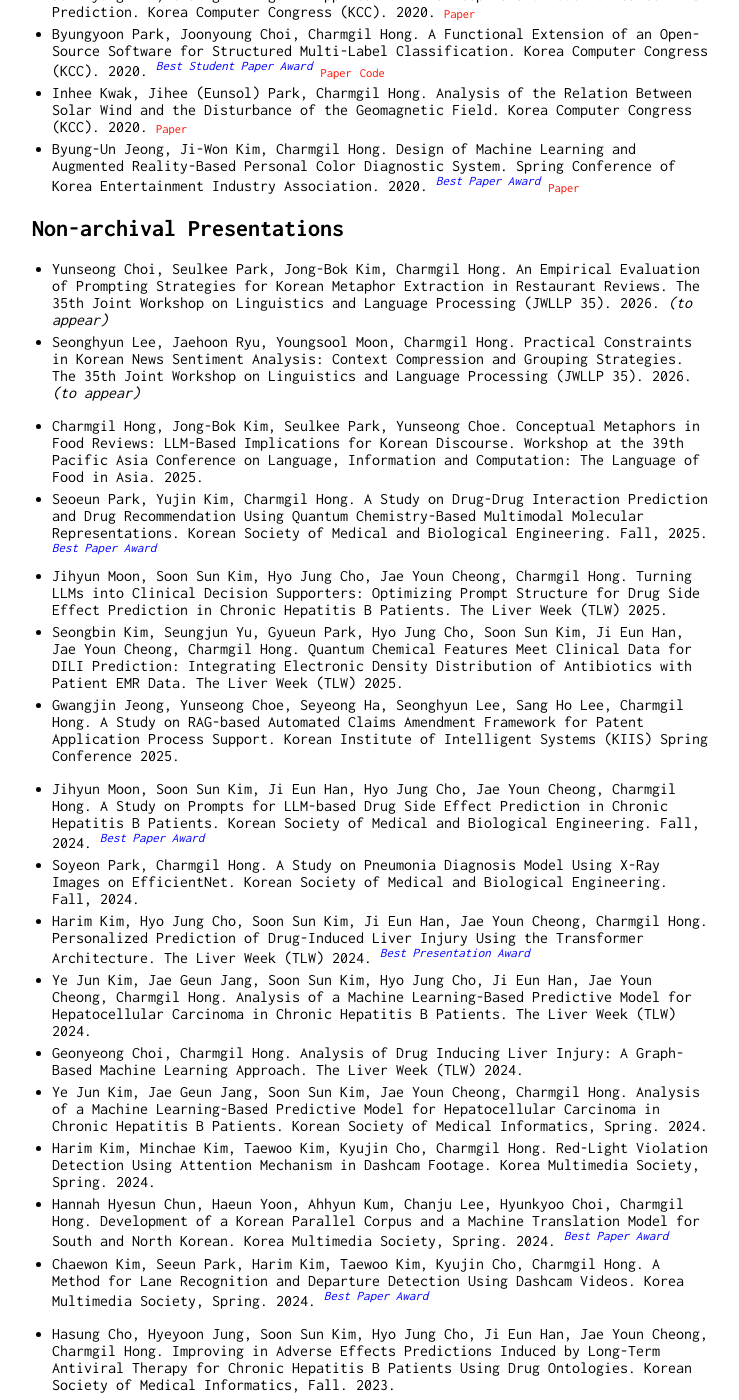
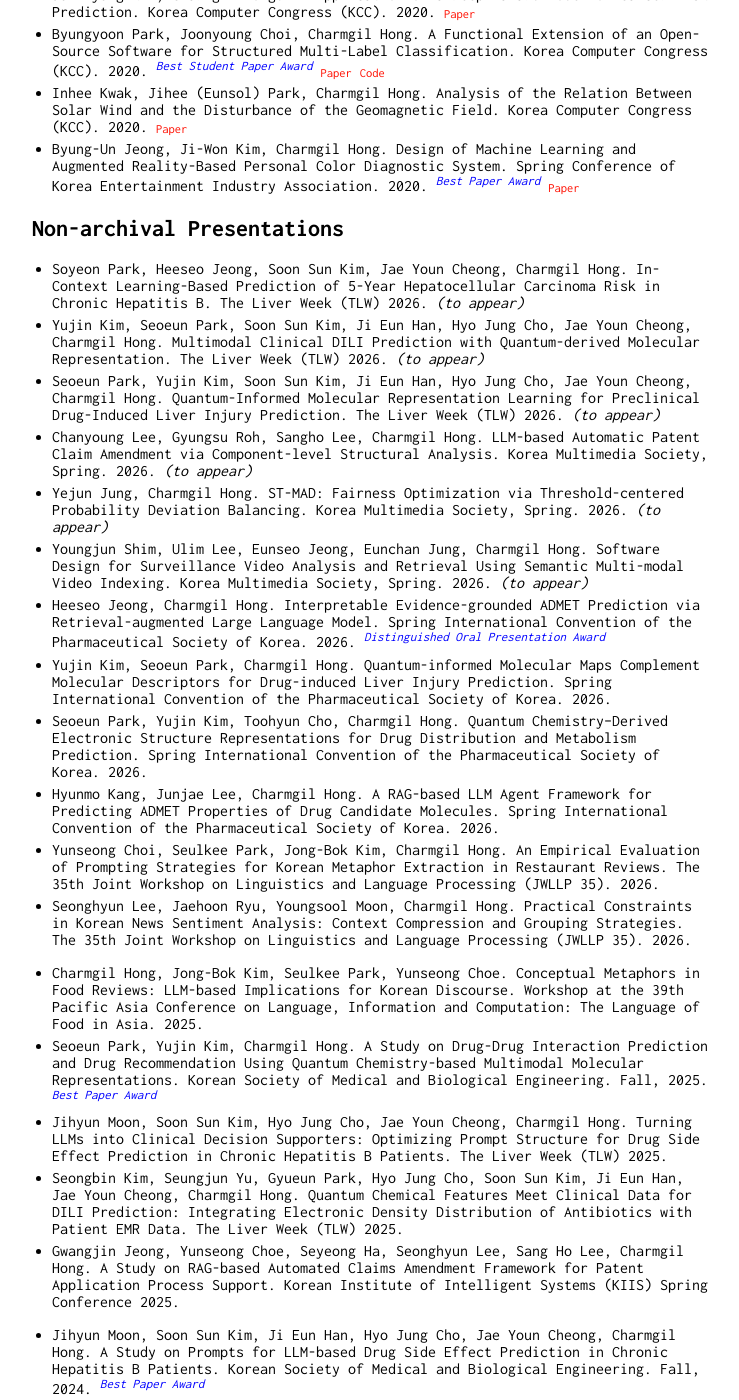
Before and after one commit to charmgil/charmgil.github.io, a Jekyll site: the page built from index.md, in a window 1280 px wide and 1400 px high, scrolled down 5082 px. Shown: the whole window, without its empty margins (258-997 px from the left). Built offline with Jekyll 4.4.1, drawn with Linux system fonts in a browser that asks for light colours; some of the changed text lies outside the part shown.

Commit message:
modified:   index.md

```diff
--- a/index.md
+++ b/index.md
@@ -43,7 +43,7 @@ I am also interested in: (4) AI/ICT for Korean unification studies and data-driv
 * Soyeon Park, Doohee Chung, Charmgil Hong. Multimodal Forecasting for Commodity Prices Using Spectrogram-Based and Time Series Representations. Association for the Advancement of Artificial Intelligence 2026 Summer Symposium (AAAI-SS). 2026. *(to appear)*
 * Yujin Kim, Chongmyung Kwon, Seoeun Park, Charmgil Hong. Multimodal Drug Recommendation with Quantum Chemical Molecular Representations. International Conference on Database Systems for Advanced Applications (DASFAA). 2026. *(to appear)*
 * Eunchan Jung, Eunseo Jeong, Ulim Lee, Youngjun Shim, Charmgil Hong. Content-Grounded Semantic Identifier Construction for Surveillance Video Indexing. The 12th International Workshop on Big Data Management and Service (BDMS) at DASFAA. 2026. *(to appear)*
-* Charmgil Hong, Doohee Chung, Jongyeong Kim, Heewon Jung. Quantum Deepflow: A Quantum-Integrated Forecasting Platform for Strategic Decisions in Raw Material Procurement. ACM International Conference on Information and Knowledge Management (CIKM). 2025. <span class="res">[Paper](https://dl.acm.org/doi/10.1145/3746252.3761495){:target="_blank"}</span> <span class="res">[Poster](files/arx/poster_20251111_CIKM2025_QDF.pdf){:target="_blank"}</span> <span class="res">[Video 1](https://youtu.be/iSfzQc5nYfY){:target="_blank"}</span> <span class="res">[Video 2](https://youtu.be/FRxanLSjovc){:target="_blank"}</span>
+* Charmgil Hong, Doohee Chung, Jongyeong Kim, Heewon Jung. Quantum Deepflow: A Quantum-Integrated Forecasting Platform for Strategic Decisions in Raw Material Procurement. ACM International Conference on Information and Knowledge Management (CIKM) Poster and Demo Session. 2025. <span class="res">[Paper](https://dl.acm.org/doi/10.1145/3746252.3761495){:target="_blank"}</span> <span class="res">[Poster](files/arx/poster_20251111_CIKM2025_QDF.pdf){:target="_blank"}</span> <span class="res">[Video 1](https://youtu.be/iSfzQc5nYfY){:target="_blank"}</span> <span class="res">[Video 2](https://youtu.be/FRxanLSjovc){:target="_blank"}</span>
 * Chongmyung Kwon, Yujin Kim, Seoeun Park, Yunji Lee, Charmgil Hong. MMM: Quantum-Chemical Molecular Representation Learning for Combinatorial Drug Recommendation. International Workshop on Predictive Intelligence In Medicine at MICCAI (PRIME-MICCAI). 2025. <span class="res">[Paper](https://link.springer.com/chapter/10.1007/978-3-032-07904-6_21){:target="_blank"}</span> <span class="res">[Slides](files/arx/slides_PRIME2025_MMM.pdf){:target="_blank"}</span> <span class="res">[Code](https://github.com/nth221/MMM){:target="_blank"}</span>
 * Soyeon Park, Heeseo Jeong, Soon Sun Kim, Jae Youn Cheong, Charmgil Hong. Transformer-Based Risk Estimation of HCC in Patients with Chronic Hepatitis B. International Workshop on Predictive Intelligence In Medicine at MICCAI (PRIME-MICCAI). 2025. <span class="res">[Paper](https://link.springer.com/chapter/10.1007/978-3-032-07904-6_20){:target="_blank"}</span>
 * Harim Kim, Yuhan Wang, Minkyu Ahn, Heeyoul Choi, Yuyin Zhou, Charmgil Hong. Harnessing EHRs for Diffusion-based Anomaly Detection on Chest X-rays. International Conference on Medical Image Computing and Computer Assisted Intervention (MICCAI). 2025. <span class="res">[Paper](https://link.springer.com/chapter/10.1007/978-3-032-04947-6_23){:target="_blank"}</span> <span class="res">[Code](https://github.com/nth221/Diff3M){:target="_blank"}</span>
@@ -130,12 +130,22 @@ I am also interested in: (4) AI/ICT for Korean unification studies and data-driv
 
 
 ## Non-archival Presentations <!--Workshops/Symposiums-->
-* Yunseong Choi, Seulkee Park, Jong-Bok Kim, Charmgil Hong. An Empirical Evaluation of Prompting Strategies for Korean Metaphor Extraction in Restaurant Reviews. The 35th Joint Workshop on Linguistics and Language Processing (JWLLP 35). 2026. *(to appear)*
-* Seonghyun Lee, Jaehoon Ryu, Youngsool Moon, Charmgil Hong. Practical Constraints in Korean News Sentiment Analysis: Context Compression and Grouping Strategies. The 35th Joint Workshop on Linguistics and Language Processing (JWLLP 35). 2026. *(to appear)*
+* Soyeon Park, Heeseo Jeong, Soon Sun Kim, Jae Youn Cheong, Charmgil Hong. In-Context Learning-Based Prediction of 5-Year Hepatocellular Carcinoma Risk in Chronic Hepatitis B. The Liver Week (TLW) 2026. *(to appear)*
+* Yujin Kim, Seoeun Park, Soon Sun Kim, Ji Eun Han, Hyo Jung Cho, Jae Youn Cheong, Charmgil Hong. Multimodal Clinical DILI Prediction with Quantum-derived Molecular Representation. The Liver Week (TLW) 2026. *(to appear)*
+* Seoeun Park, Yujin Kim, Soon Sun Kim, Ji Eun Han, Hyo Jung Cho, Jae Youn Cheong, Charmgil Hong. Quantum-Informed Molecular Representation Learning for Preclinical Drug-Induced Liver Injury Prediction. The Liver Week (TLW) 2026. *(to appear)*
+* Chanyoung Lee, Gyungsu Roh, Sangho Lee, Charmgil Hong. LLM-based Automatic Patent Claim Amendment via Component-level Structural Analysis. Korea Multimedia Society, Spring. 2026. *(to appear)*
+* Yejun Jung, Charmgil Hong. ST-MAD: Fairness Optimization via Threshold-centered Probability Deviation Balancing. Korea Multimedia Society, Spring. 2026. *(to appear)*
+* Youngjun Shim, Ulim Lee, Eunseo Jeong, Eunchan Jung, Charmgil Hong. Software Design for Surveillance Video Analysis and Retrieval Using Semantic Multi-modal Video Indexing. Korea Multimedia Society, Spring. 2026. *(to appear)*
+* Heeseo Jeong, Charmgil Hong. Interpretable Evidence-grounded ADMET Prediction via Retrieval-augmented Large Language Model. Spring International Convention of the Pharmaceutical Society of Korea. 2026. <span class="award">*Distinguished Oral Presentation Award*</span>
+* Yujin Kim, Seoeun Park, Charmgil Hong. Quantum-informed Molecular Maps Complement Molecular Descriptors for Drug-induced Liver Injury Prediction. Spring International Convention of the Pharmaceutical Society of Korea. 2026.
+* Seoeun Park, Yujin Kim, Toohyun Cho, Charmgil Hong. Quantum Chemistry–Derived Electronic Structure Representations for Drug Distribution and Metabolism Prediction. Spring International Convention of the Pharmaceutical Society of Korea. 2026.
+* Hyunmo Kang, Junjae Lee, Charmgil Hong. A RAG-based LLM Agent Framework for Predicting ADMET Properties of Drug Candidate Molecules. Spring International Convention of the Pharmaceutical Society of Korea. 2026.
+* Yunseong Choi, Seulkee Park, Jong-Bok Kim, Charmgil Hong. An Empirical Evaluation of Prompting Strategies for Korean Metaphor Extraction in Restaurant Reviews. The 35th Joint Workshop on Linguistics and Language Processing (JWLLP 35). 2026.
+* Seonghyun Lee, Jaehoon Ryu, Youngsool Moon, Charmgil Hong. Practical Constraints in Korean News Sentiment Analysis: Context Compression and Grouping Strategies. The 35th Joint Workshop on Linguistics and Language Processing (JWLLP 35). 2026.
 
 <!--2025-->
-* Charmgil Hong, Jong-Bok Kim, Seulkee Park, Yunseong Choe. Conceptual Metaphors in Food Reviews: LLM-Based Implications for Korean Discourse. Workshop at the 39th Pacific Asia Conference on Language, Information and Computation: The Language of Food in Asia. 2025.
-* Seoeun Park, Yujin Kim, Charmgil Hong. A Study on Drug-Drug Interaction Prediction and Drug Recommendation Using Quantum Chemistry-Based Multimodal Molecular Representations. Korean Society of Medical and Biological Engineering. Fall, 2025. <span class="award">*Best Paper Award*</span>
+* Charmgil Hong, Jong-Bok Kim, Seulkee Park, Yunseong Choe. Conceptual Metaphors in Food Reviews: LLM-based Implications for Korean Discourse. Workshop at the 39th Pacific Asia Conference on Language, Information and Computation: The Language of Food in Asia. 2025.
+* Seoeun Park, Yujin Kim, Charmgil Hong. A Study on Drug-Drug Interaction Prediction and Drug Recommendation Using Quantum Chemistry-based Multimodal Molecular Representations. Korean Society of Medical and Biological Engineering. Fall, 2025. <span class="award">*Best Paper Award*</span>
 * Jihyun Moon, Soon Sun Kim, Hyo Jung Cho, Jae Youn Cheong, Charmgil Hong. Turning LLMs into Clinical Decision Supporters: Optimizing Prompt Structure for Drug Side Effect Prediction in Chronic Hepatitis B Patients. The Liver Week (TLW) 2025.
 * Seongbin Kim, Seungjun Yu, Gyueun Park, Hyo Jung Cho, Soon Sun Kim, Ji Eun Han, Jae Youn Cheong, Charmgil Hong. Quantum Chemical Features Meet Clinical Data for DILI Prediction: Integrating Electronic Density Distribution of Antibiotics with Patient EMR Data. The Liver Week (TLW) 2025.
 * Gwangjin Jeong, Yunseong Choe, Seyeong Ha, Seonghyun Lee, Sang Ho Lee, Charmgil Hong. A Study on RAG-based Automated Claims Amendment Framework for Patent Application Process Support. Korean Institute of Intelligent Systems (KIIS) Spring Conference 2025.
@@ -198,9 +208,13 @@ I am also interested in: (4) AI/ICT for Korean unification studies and data-driv
 - Real Time Data-Based Electric Vehicle Driving Range Prediction Method Using Electric Vehicle Telematics Data and BMS Data (전기자동차의 텔레매틱스 데이터 및 BMS 데이터를 활용한 실데이터 기반 전기자동차 주행 가능거리 예측 방법). Korean Patent No. 10-2789791
 - Apparatus and Method for Predicting Side Effect of Hepatitis B Antiviral Drug (B형 간염 항바이러스제 부작용 예측 장치 및 그 방법). Korean Patent No. 10-2883323
 - Demand Forecasting Method Using Optimization Techniques (최적화 기법을 이용한 수요 예측 방법). Korean Patent No. 10-2884044
-- Pre-Training and Transfer Learning Used Demand Forecasting Apparatus and Its Method (사전학습과 전이학습을 이용한 수요 예측 장치 및 그 방법). No. 10-2023-0121050 (pending)
-- Prediction Method Using Pre-Training and Transfer Learning and a Target Prediction Framework for Performing the Method (사전학습 및 전이학습을 이용한 타겟 예측 방법 및 이를 수행하는 타겟 예측 프레임워크). No. 10-2023-0172099 (pending)
-- Dashcam Video Analysis Network for Enhanced Safe Driving (안전운전 강화를 위한 블랙박스 영상 분석 네트워크). No. 10-2023-0185288 (pending)
+- Pre-Training and Transfer Learning Used Demand Forecasting Apparatus and Its Method (사전학습과 전이학습을 이용한 수요 예측 장치 및 그 방법). Application No. 10-2023-0121050 (pending)
+- Prediction Method Using Pre-Training and Transfer Learning and a Target Prediction Framework for Performing the Method (사전학습 및 전이학습을 이용한 타겟 예측 방법 및 이를 수행하는 타겟 예측 프레임워크). Application No. 10-2023-0172099 (pending)
+- Dashcam Video Analysis Network for Enhanced Safe Driving (안전운전 강화를 위한 블랙박스 영상 분석 네트워크). Application No. 10-2023-0185288 (pending)
+- Spectrogram-Enhanced Multimodal Time Series Prediction Method (스펙트로그램 강화 기반 멀티모달 시계열 예측 방법). Application No. 10-2026-0005458 (pending)
+- Spectrogram-Enhanced Multimodal Time Series Prediction System (스펙트로그램 강화 기반 멀티모달 시계열 예측 시스템). Application No. 10-2026-0005439 (pending)
+- AI-based method and system for amending rejected claims in patent prosecution. (인공지능 기반의 특허 출원절차에서의 하나 이상의 거절 청구항 보정 방법 및 시스템). Application No. 10-2026-0059930 (pending)
+
 
 
 
```
